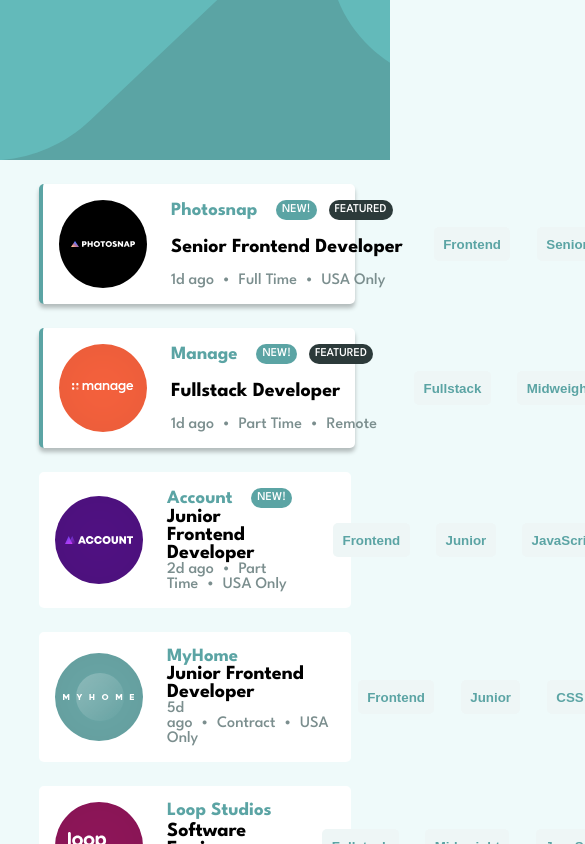
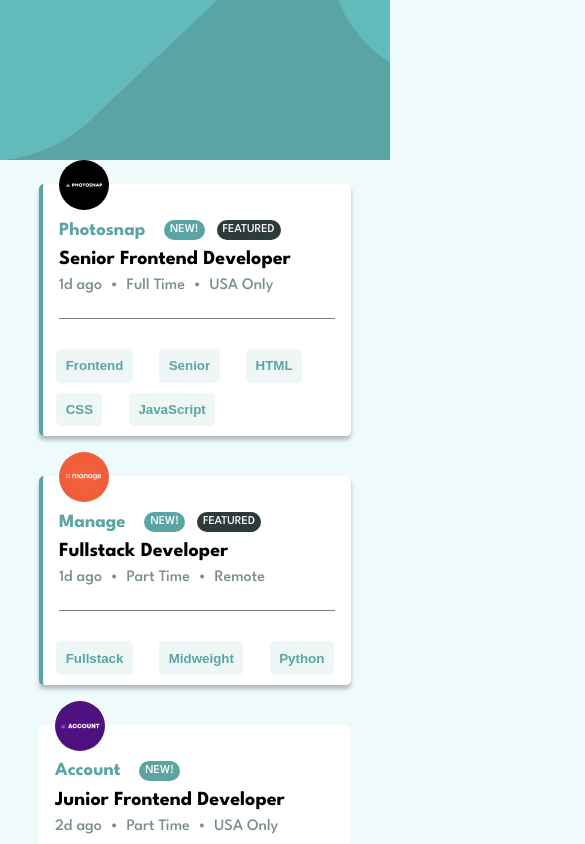
Before and after one commit to Chaffexd/job-list-site, a React (Vite) app: page / in a window 390 px wide. Shown: the top 844 px of the page, 585 px wide, since content can reach past the window. Built offline with nearby package versions, Linux system fonts and the light colour scheme.

Commit message:
now responsive

```diff
--- a/index.html
+++ b/index.html
@@ -4,7 +4,7 @@
     <meta charset="UTF-8" />
     <link rel="icon" type="image/svg+xml" href="/vite.svg" />
     <meta name="viewport" content="width=device-width, initial-scale=1.0" />
-    <title>Vite + React</title>
+    <title>Job Listing Site</title>
   </head>
   <body>
     <div id="root"></div>
--- a/src/components/JobList/JobList.module.css
+++ b/src/components/JobList/JobList.module.css
@@ -53,3 +53,16 @@
     color: white;
     font-weight: 700;
 }
+
+@media only screen and (max-width: 1040px) {
+    .selectedFilters {
+        max-width: 375px;
+        box-sizing: content-box;
+        height: auto;
+        display: flex;
+        flex-wrap: wrap;
+    }
+    .selectedFilter {
+        margin-bottom: 10px;
+    }
+}
--- a/src/components/JobList/Jobs.module.css
+++ b/src/components/JobList/Jobs.module.css
@@ -1,6 +1,5 @@
 .jobs {
     display: flex;
-    min-width: 100%;
     background-color: white;
     justify-content: space-between;
     margin: 1.5em 0 1.5em 0;
@@ -105,3 +104,42 @@ h3 {
     border-left: 4px solid hsl(180, 29%, 50%);
     box-shadow: 0px 4px 4px rgba(0, 0, 0, 0.25);
 }
+
+@media only screen and (max-width: 1040px) {
+    .jobsContainer {
+        width: 375px;
+    }
+    .jobs {
+        flex-direction: column;
+        margin-bottom: 2.5em;
+    }
+    .jobContainer {
+        display: block;
+        padding-bottom: 0;
+    }
+    .companyLogoContainer img {
+        height: 50px;
+    }
+    .companyLogoContainer {
+        position: relative;
+        top: -40px;
+    }
+    .metaData {
+        margin-bottom: 25px;
+    }
+    .companyInfo {
+        position: relative;
+        top: -30px;
+        border-bottom: 1px solid grey;
+    }
+    .newFeatured, .position {
+        margin-bottom: 10px;
+    }
+    .jobInfoContainer {
+        box-sizing: content-box;
+        display: block;
+    }
+    .jobInfo {
+        margin-bottom: 10px;
+    }
+}
```
Also changed, not shown: 1 other file (tests, documents, lock files or other folders).
